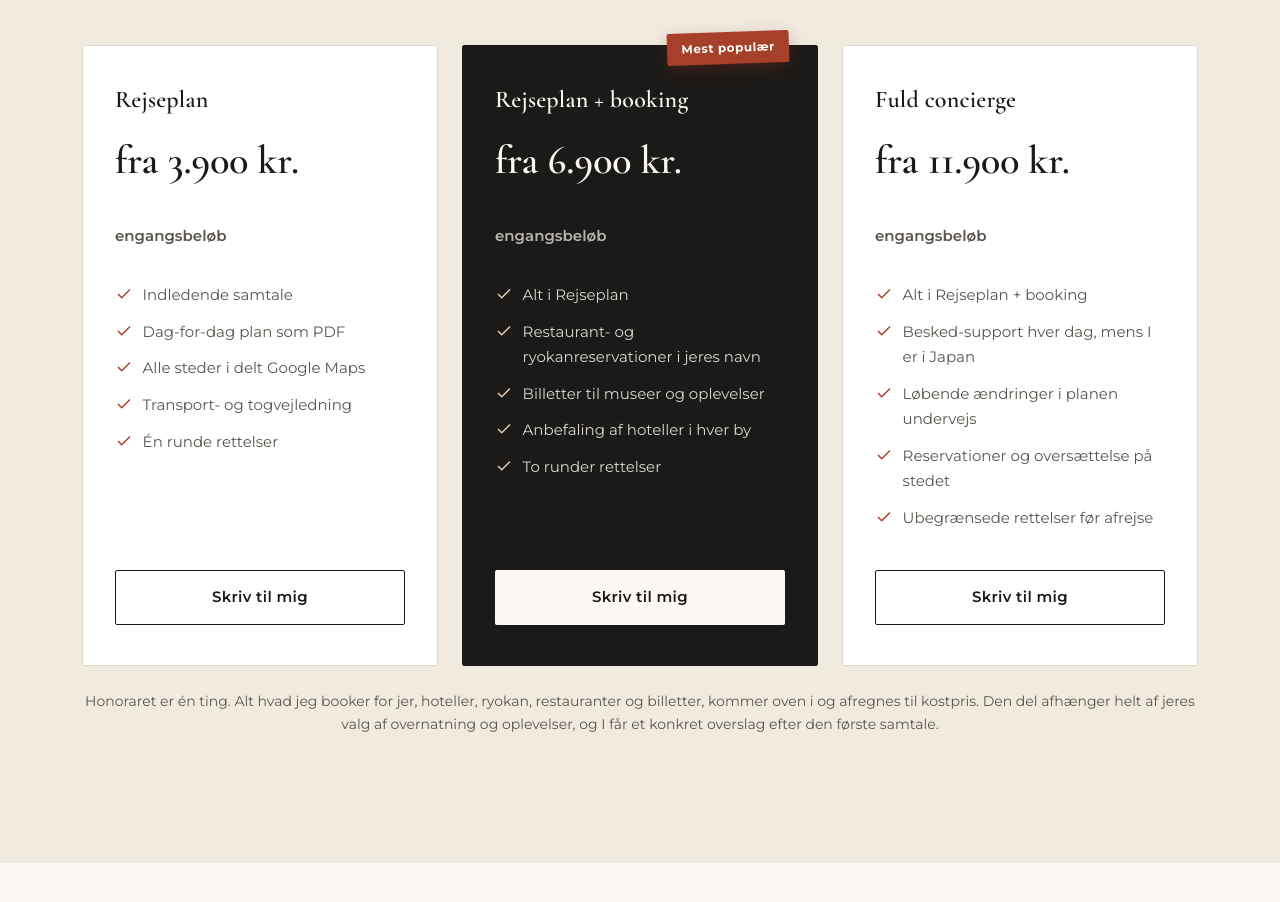
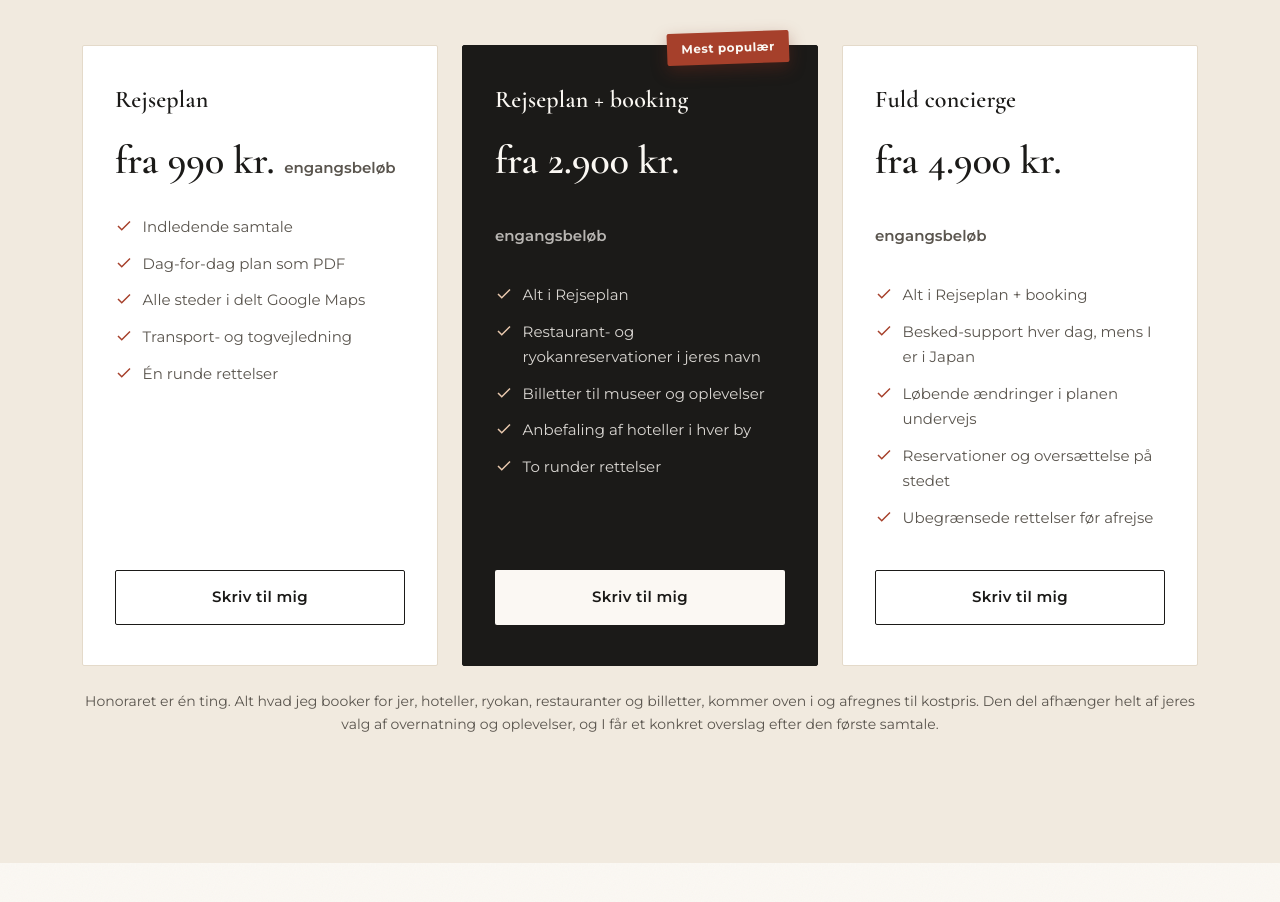
Before and after one commit to ZanjiOfficial/Kantan.dk, a website: page index.html in a window 1280 px wide. Shown: the part 4724-5626 px from the top of the page. Drawn offline with nearby package versions, Linux system fonts and the light colour scheme.

Commit message:
Update pricing details for travel plans in index.html

```diff
--- a/index.html
+++ b/index.html
@@ -354,7 +354,7 @@
               <div class="col-lg-4">
                 <div class="price-card">
                   <h3 class="price-name">Rejseplan</h3>
-                  <p class="price-amount">fra 3.900 kr. <span>engangsbeløb</span></p>
+                  <p class="price-amount">fra 990 kr. <span>engangsbeløb</span></p>
                   <ul class="price-list">
                     <li><svg viewBox="0 0 24 24"><polyline points="20 6 9 17 4 12"/></svg>Indledende samtale</li>
                     <li><svg viewBox="0 0 24 24"><polyline points="20 6 9 17 4 12"/></svg>Dag-for-dag plan som PDF</li>
@@ -369,7 +369,7 @@
                 <div class="price-card featured">
                   <span class="price-badge">Mest populær</span>
                   <h3 class="price-name">Rejseplan + booking</h3>
-                  <p class="price-amount">fra 6.900 kr. <span>engangsbeløb</span></p>
+                  <p class="price-amount">fra 2.900 kr. <span>engangsbeløb</span></p>
                   <ul class="price-list">
                     <li><svg viewBox="0 0 24 24"><polyline points="20 6 9 17 4 12"/></svg>Alt i Rejseplan</li>
                     <li><svg viewBox="0 0 24 24"><polyline points="20 6 9 17 4 12"/></svg>Restaurant- og ryokanreservationer i jeres navn</li>
@@ -383,7 +383,7 @@
               <div class="col-lg-4">
                 <div class="price-card">
                   <h3 class="price-name">Fuld concierge</h3>
-                  <p class="price-amount">fra 11.900 kr. <span>engangsbeløb</span></p>
+                  <p class="price-amount">fra 4.900 kr. <span>engangsbeløb</span></p>
                   <ul class="price-list">
                     <li><svg viewBox="0 0 24 24"><polyline points="20 6 9 17 4 12"/></svg>Alt i Rejseplan + booking</li>
                     <li><svg viewBox="0 0 24 24"><polyline points="20 6 9 17 4 12"/></svg>Besked-support hver dag, mens I er i Japan</li>
```
